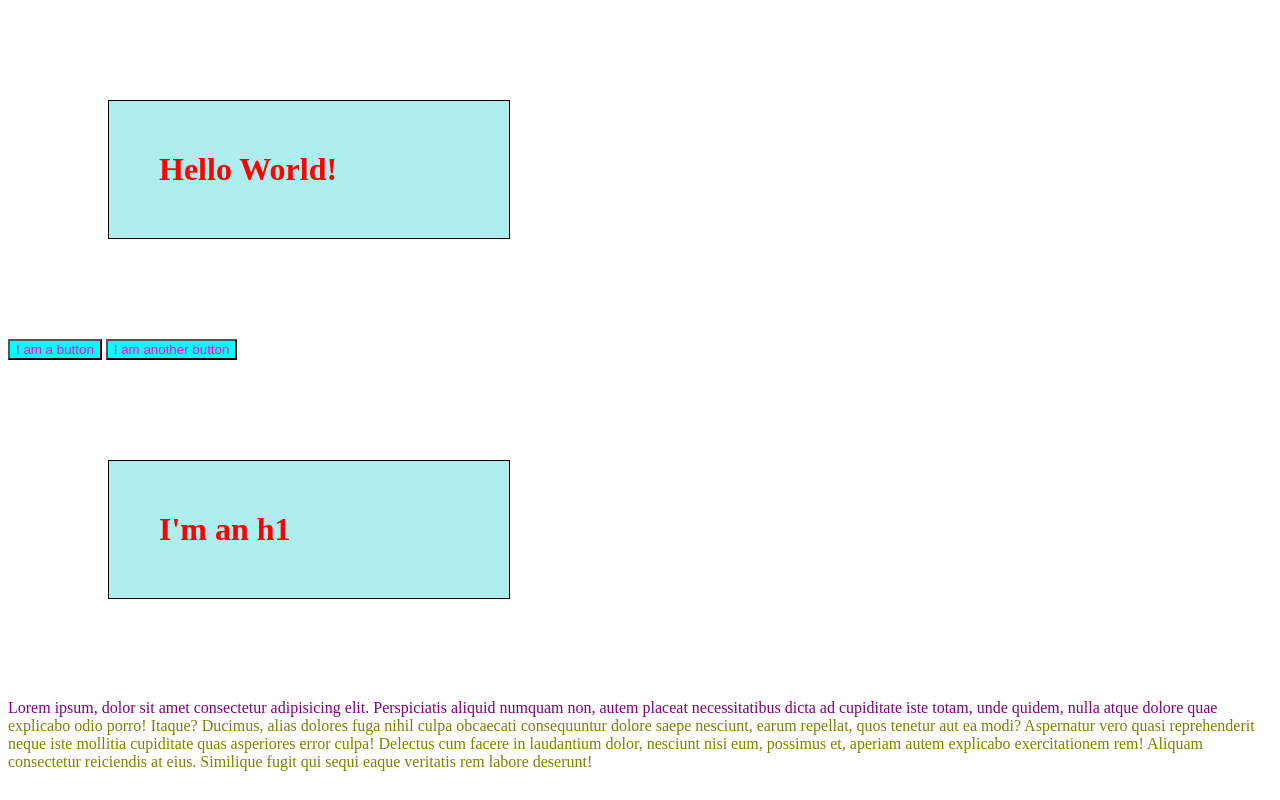
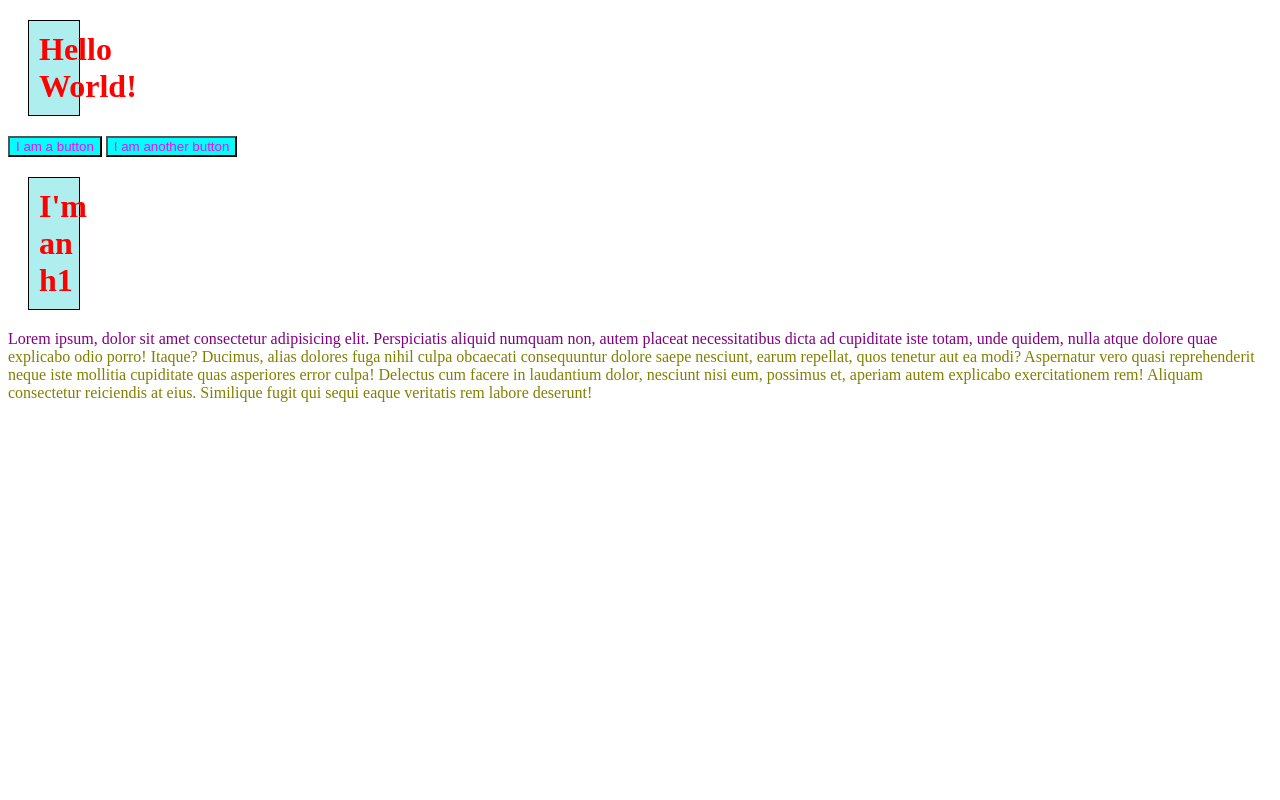
Before and after one commit to smitsky/CSS-Demo, a plain HTML site: page index.html in a window 1280 px wide. Drawn offline with Linux system fonts and the light colour scheme.

Commit message:
Update app.css

```diff
--- a/app.css
+++ b/app.css
@@ -6,9 +6,9 @@ h1 {
     color: red;
     background-color: paleturquoise;
     border: 1px solid black;
-    width: 300px;
-    padding: 50px;
-    margin: 100px;
+    width: 30px;
+    padding: 10px;
+    margin: 20px;
 }
 
 button {
```
